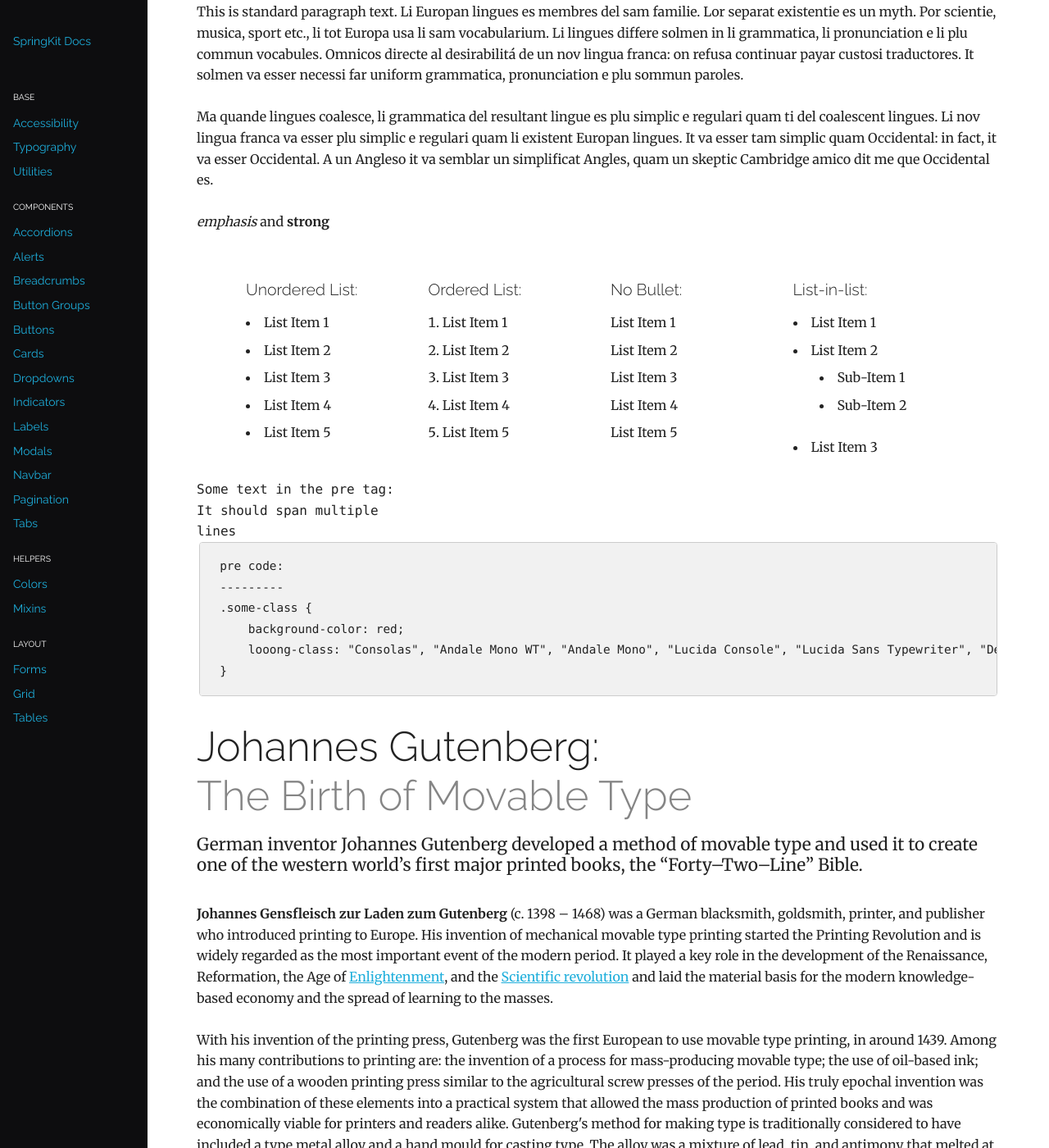
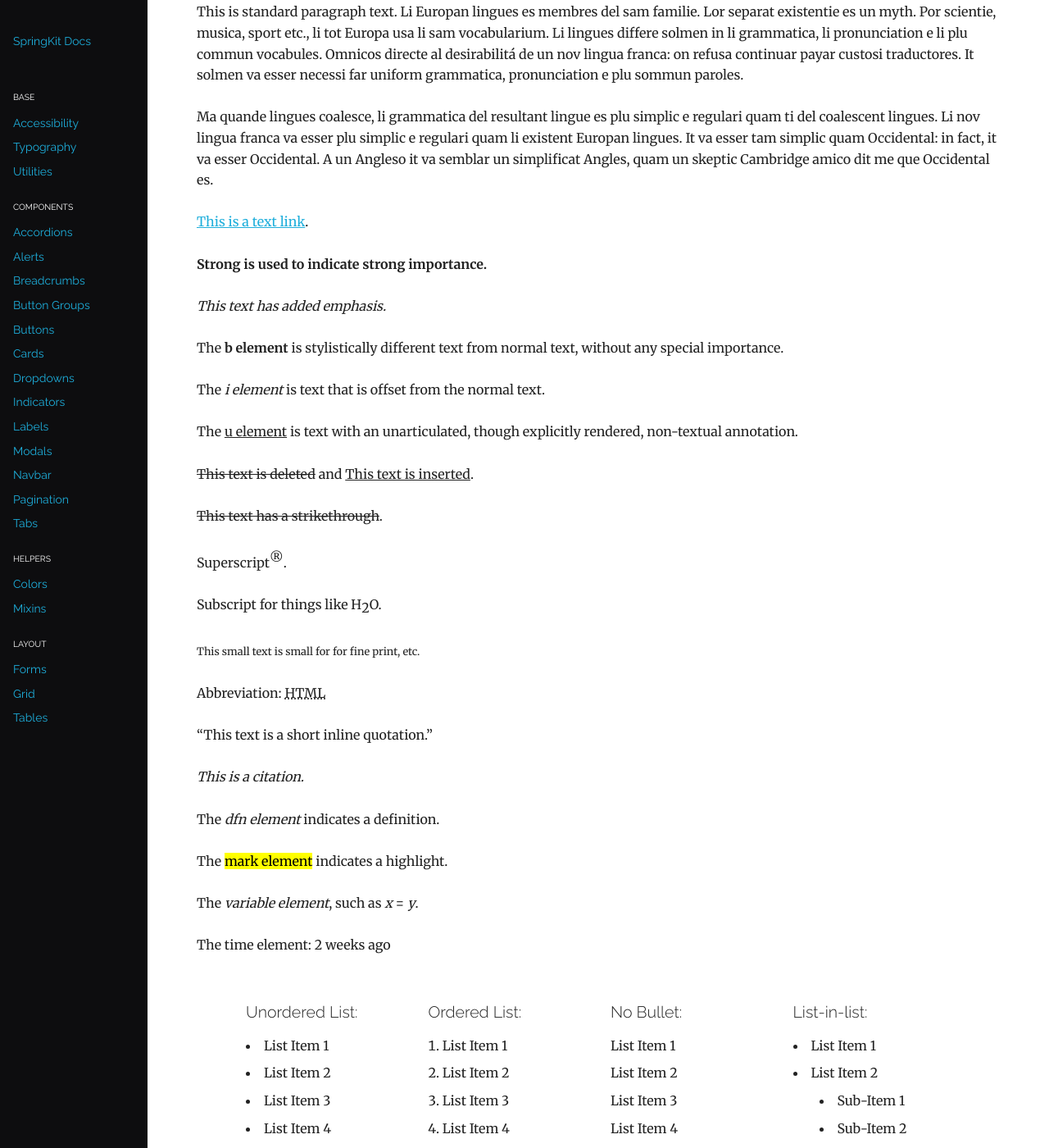
Before and after one commit to pixelspring/SpringKit, a Jekyll site: the page built from docs/_posts/2016-03-02-typography.markdown, in a window 1280 px wide and 1400 px high, scrolled down 737 px. Shown: the whole window at 82% size. Built offline with Jekyll 4.4.1, drawn with Linux system fonts in a browser that asks for light colours.

Commit message:
add more elements to typography docs

```diff
--- a/docs/_posts/2016-03-02-typography.markdown
+++ b/docs/_posts/2016-03-02-typography.markdown
@@ -21,7 +21,24 @@ sassbase: base/_typography.scss
 
 <p>Ma quande lingues coalesce, li grammatica del resultant lingue es plu simplic e regulari quam ti del coalescent lingues. Li nov lingua franca va esser plu simplic e regulari quam li existent Europan lingues. It va esser tam simplic quam Occidental: in fact, it va esser Occidental. A un Angleso it va semblar un simplificat Angles, quam un skeptic Cambridge amico dit me que Occidental es.</p>
 
-<p><em>emphasis</em> and <strong>strong</strong></p>
+<p><a href="#!">This is a text link</a>.</p>
+<p><strong>Strong is used to indicate strong importance.</strong></p>
+<p><em>This text has added emphasis.</em></p>
+<p>The <b>b element</b> is stylistically different text from normal text, without any special importance.</p>
+<p>The <i>i element</i> is text that is offset from the normal text.</p>
+<p>The <u>u element</u> is text with an unarticulated, though explicitly rendered, non-textual annotation.</p>
+<p><del>This text is deleted</del> and <ins>This text is inserted</ins>.</p>
+<p><s>This text has a strikethrough</s>.</p>
+<p>Superscript<sup>®</sup>.</p>
+<p>Subscript for things like H<sub>2</sub>O.</p>
+<p><small>This small text is small for for fine print, etc.</small></p>
+<p>Abbreviation: <abbr title="HyperText Markup Language">HTML</abbr></p>
+<p><q cite="https://developer.mozilla.org/en-US/docs/HTML/Element/q">This text is a short inline quotation.</q></p>
+<p><cite>This is a citation.</cite></p>
+<p>The <dfn>dfn element</dfn> indicates a definition.</p>
+<p>The <mark>mark element</mark> indicates a highlight.</p>
+<p>The <var>variable element</var>, such as <var>x</var> = <var>y</var>.</p>
+<p>The time element: <time datetime="2013-04-06T12:32+00:00">2 weeks ago</time></p>
 
 <div class="row">
     <div class="medium-3 columns">
```
